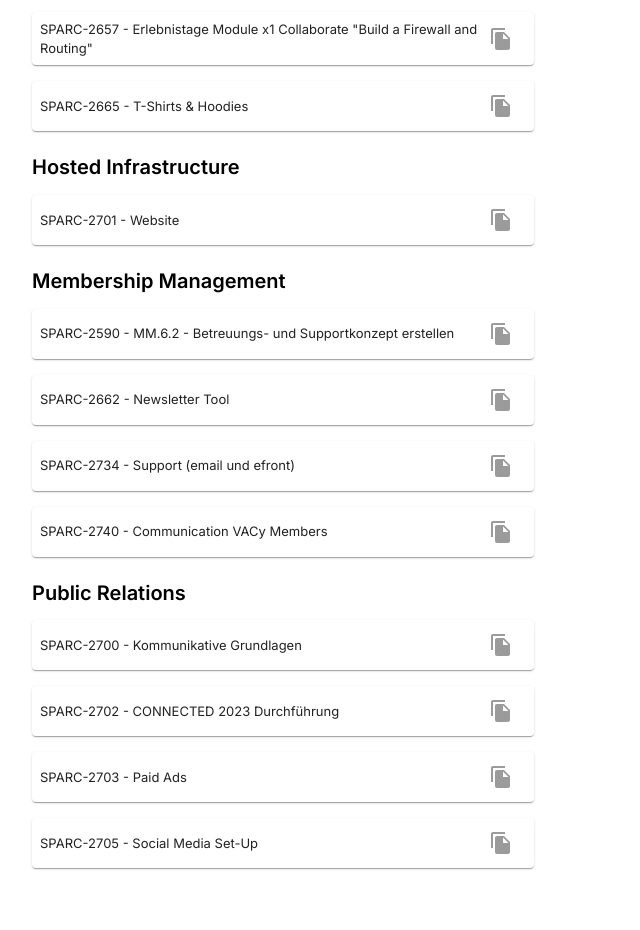
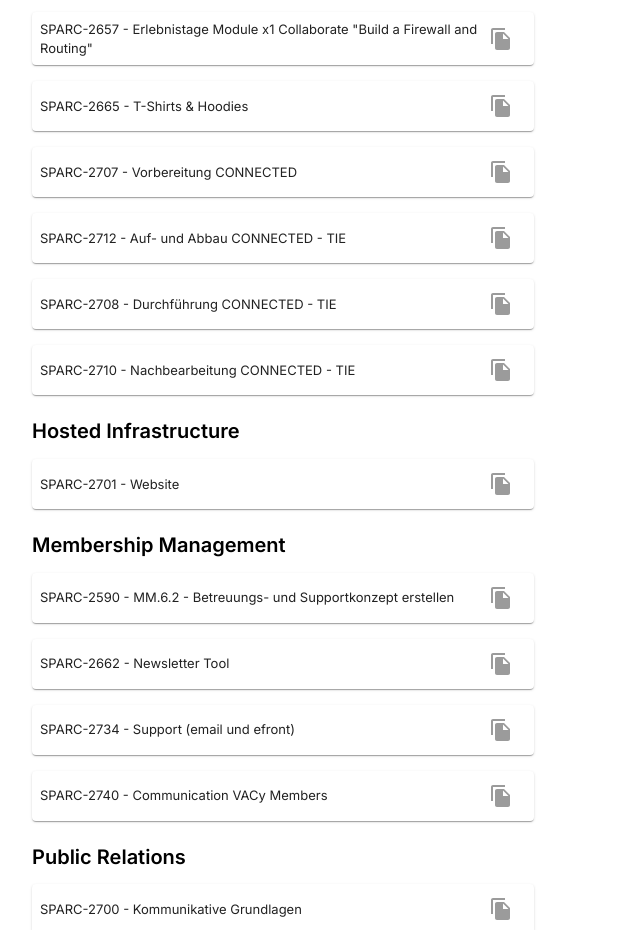
Before and after one commit to rroeoe/sparc-tasks-website, a React (Create React App) app: page / in a window 1280 px wide. Shown: the part 620-1550 px from the top of the page, without its empty margins (0-640 px from the left). Built offline with nearby package versions, Linux system fonts and the light colour scheme.

Commit message:
adjusted connected tasks

```diff
--- a/src/data/data.js
+++ b/src/data/data.js
@@ -1,7 +1,8 @@
 export const data = [{
   "workingStream": "Admin",
-  "tasks": ["SPARC-2681 - Weekly TIE International",
-  "SPARC-2429 - A.2.1.4 Synchronisation mit Auftraggeberschaft (bi-weekly) PI 4"
+  "tasks": [
+    "SPARC-2681 - Weekly TIE International",
+    "SPARC-2429 - A.2.1.4 Synchronisation mit Auftraggeberschaft (bi-weekly) PI 4"
   ]
 },
 {
@@ -18,7 +19,11 @@ export const data = [{
   "tasks": [
     "SPARC-2587 - EO.4.3 - Allgemeine Planung Erlebnistage",
     "SPARC-2657 - Erlebnistage Module x1 Collaborate \"Build a Firewall and Routing\"",
-    "SPARC-2665 - T-Shirts & Hoodies"
+    "SPARC-2665 - T-Shirts & Hoodies",
+    "SPARC-2707 - Vorbereitung CONNECTED",
+    "SPARC-2712 - Auf- und Abbau CONNECTED - TIE",
+    "SPARC-2708 - Durchführung CONNECTED - TIE",
+    "SPARC-2710 - Nachbearbeitung CONNECTED - TIE"
   ]
 },
 {
@@ -38,7 +43,6 @@ export const data = [{
   "workingStream": "Public Relations",
   "tasks": [
     "SPARC-2700 - Kommunikative Grundlagen",
-    "SPARC-2702 - CONNECTED 2023 Durchführung",
     "SPARC-2703 - Paid Ads",
     "SPARC-2705 - Social Media Set-Up"
   ]
```
